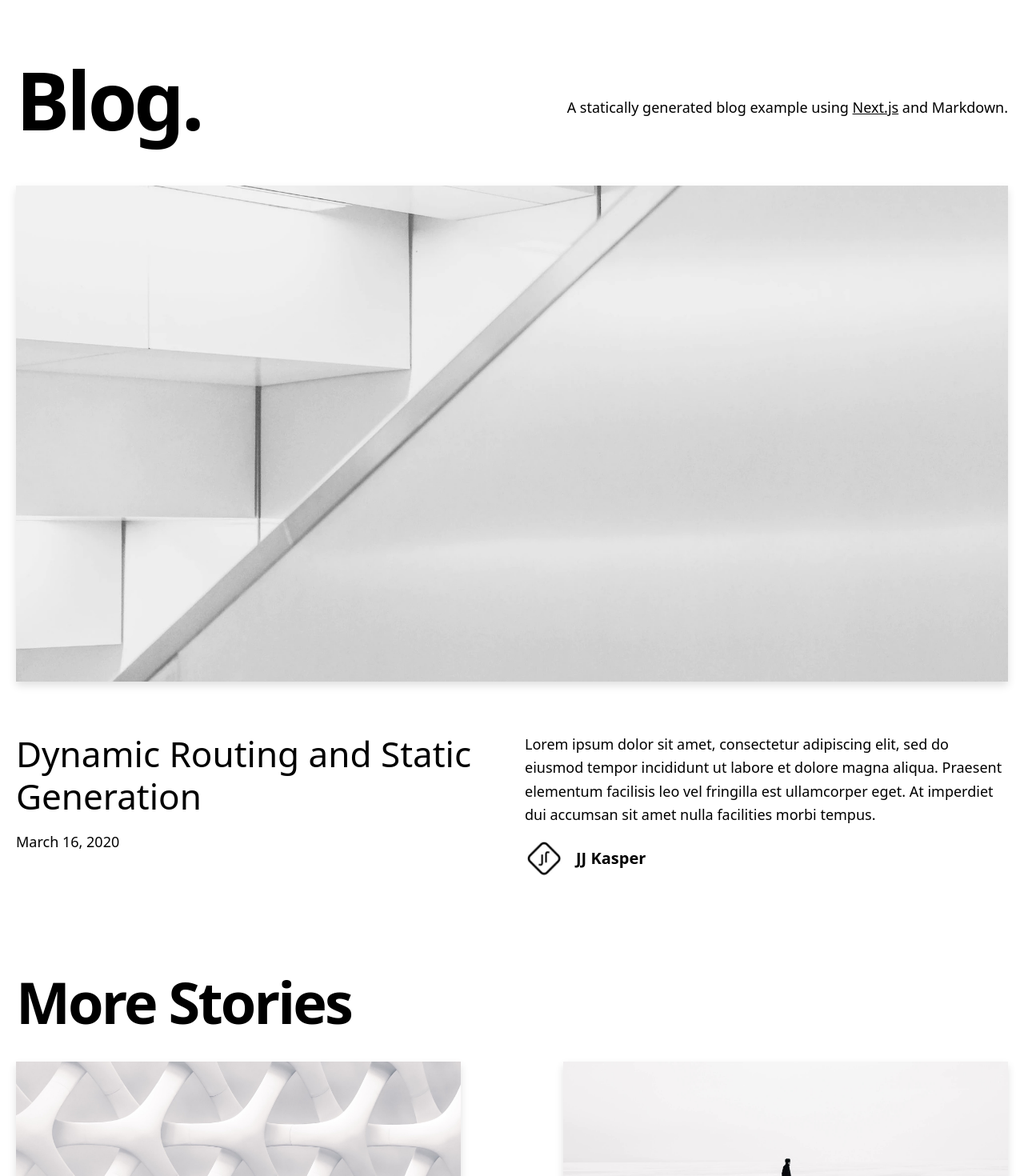
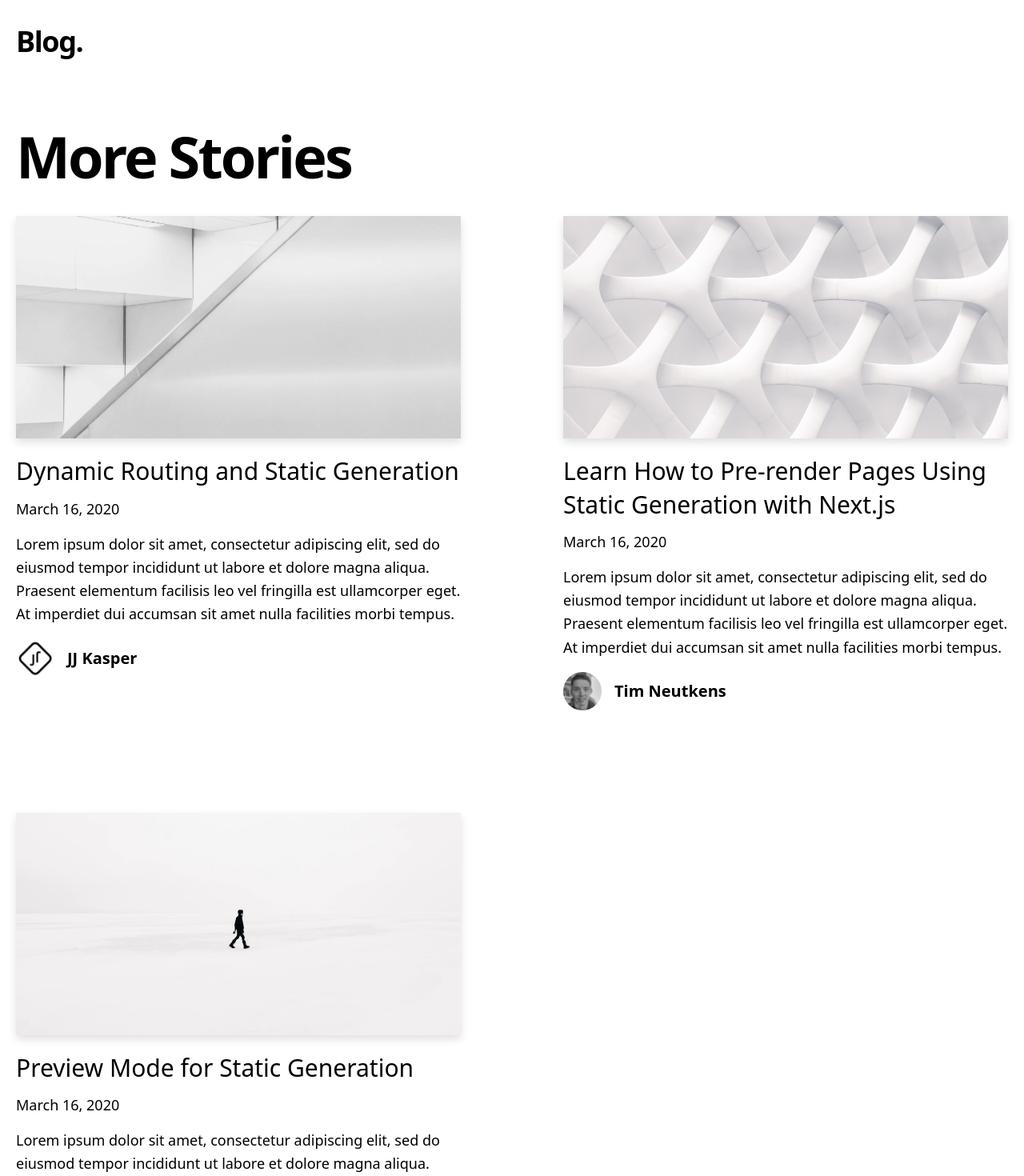
Before and after one commit to KoheiNishino/nextjs-blog, a Next.js app: page / in a window 1280 px wide. Shown: the top 1470 px of the page at 80% size. Built offline with nearby package versions, Linux system fonts and the light colour scheme.

Commit message:
delete intro and hero-post components

```diff
--- a/components/hero-post.tsx
+++ /dev/null
@@ -1,49 +0,0 @@
-import Avatar from './avatar'
-import DateFormatter from './date-formatter'
-import CoverImage from './cover-image'
-import Link from 'next/link'
-import Author from '../types/author'
-
-type Props = {
-  title: string
-  coverImage: string
-  date: string
-  excerpt: string
-  author: Author
-  slug: string
-}
-
-const HeroPost = ({
-  title,
-  coverImage,
-  date,
-  excerpt,
-  author,
-  slug,
-}: Props) => {
-  return (
-    <section>
-      <div className="mb-8 md:mb-16">
-        <CoverImage title={title} src={coverImage} slug={slug} />
-      </div>
-      <div className="md:grid md:grid-cols-2 md:gap-x-16 lg:gap-x-8 mb-20 md:mb-28">
-        <div>
-          <h3 className="mb-4 text-4xl lg:text-6xl leading-tight">
-            <Link as={`/posts/${slug}`} href="/posts/[slug]">
-              <a className="hover:underline">{title}</a>
-            </Link>
-          </h3>
-          <div className="mb-4 md:mb-0 text-lg">
-            <DateFormatter dateString={date} />
-          </div>
-        </div>
-        <div>
-          <p className="text-lg leading-relaxed mb-4">{excerpt}</p>
-          <Avatar name={author.name} picture={author.picture} />
-        </div>
-      </div>
-    </section>
-  )
-}
-
-export default HeroPost
--- a/components/intro.tsx
+++ /dev/null
@@ -1,23 +0,0 @@
-import { CMS_NAME } from '../lib/constants'
-
-const Intro = () => {
-  return (
-    <section className="flex-col md:flex-row flex items-center md:justify-between mt-16 mb-16 md:mb-12">
-      <h1 className="text-6xl md:text-8xl font-bold tracking-tighter leading-tight md:pr-8">
-        Blog.
-      </h1>
-      <h4 className="text-center md:text-left text-lg mt-5 md:pl-8">
-        A statically generated blog example using{' '}
-        <a
-          href="https://nextjs.org/"
-          className="underline hover:text-success duration-200 transition-colors"
-        >
-          Next.js
-        </a>{' '}
-        and {CMS_NAME}.
-      </h4>
-    </section>
-  )
-}
-
-export default Intro
--- a/pages/index.tsx
+++ b/pages/index.tsx
@@ -1,20 +1,18 @@
 import Container from '../components/container'
+import Footer from '../components/footer'
 import MoreStories from '../components/more-stories'
-import HeroPost from '../components/hero-post'
-import Intro from '../components/intro'
 import Layout from '../components/layout'
 import { getAllPosts } from '../lib/api'
 import Head from 'next/head'
 import { CMS_NAME } from '../lib/constants'
 import Post from '../types/post'
+import Header from '../components/header'
 
 type Props = {
   allPosts: Post[]
 }
 
 const Index = ({ allPosts }: Props) => {
-  const heroPost = allPosts[0]
-  const morePosts = allPosts.slice(1)
   return (
     <>
       <Layout>
@@ -22,18 +20,9 @@ const Index = ({ allPosts }: Props) => {
           <title>Next.js Blog Example with {CMS_NAME}</title>
         </Head>
         <Container>
-          <Intro />
-          {heroPost && (
-            <HeroPost
-              title={heroPost.title}
-              coverImage={heroPost.coverImage}
-              date={heroPost.date}
-              author={heroPost.author}
-              slug={heroPost.slug}
-              excerpt={heroPost.excerpt}
-            />
-          )}
-          {morePosts.length > 0 && <MoreStories posts={morePosts} />}
+          <Header />
+          {allPosts.length > 0 && <MoreStories posts={allPosts} />}
+          <Footer />
         </Container>
       </Layout>
     </>
--- a/pages/posts/[slug].tsx
+++ b/pages/posts/[slug].tsx
@@ -14,11 +14,10 @@ import PostType from '../../types/post'
 
 type Props = {
   post: PostType
-  morePosts: PostType[]
   preview?: boolean
 }
 
-const Post = ({ post, morePosts, preview }: Props) => {
+const Post = ({ post, preview }: Props) => {
   const router = useRouter()
   if (!router.isFallback && !post?.slug) {
     return <ErrorPage statusCode={404} />
```
